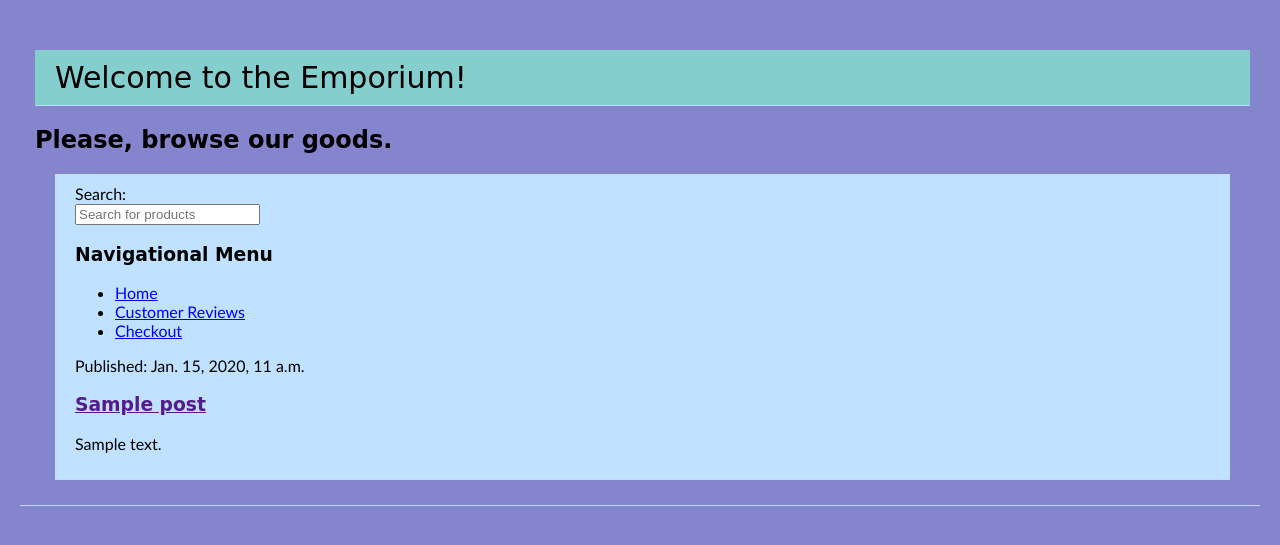
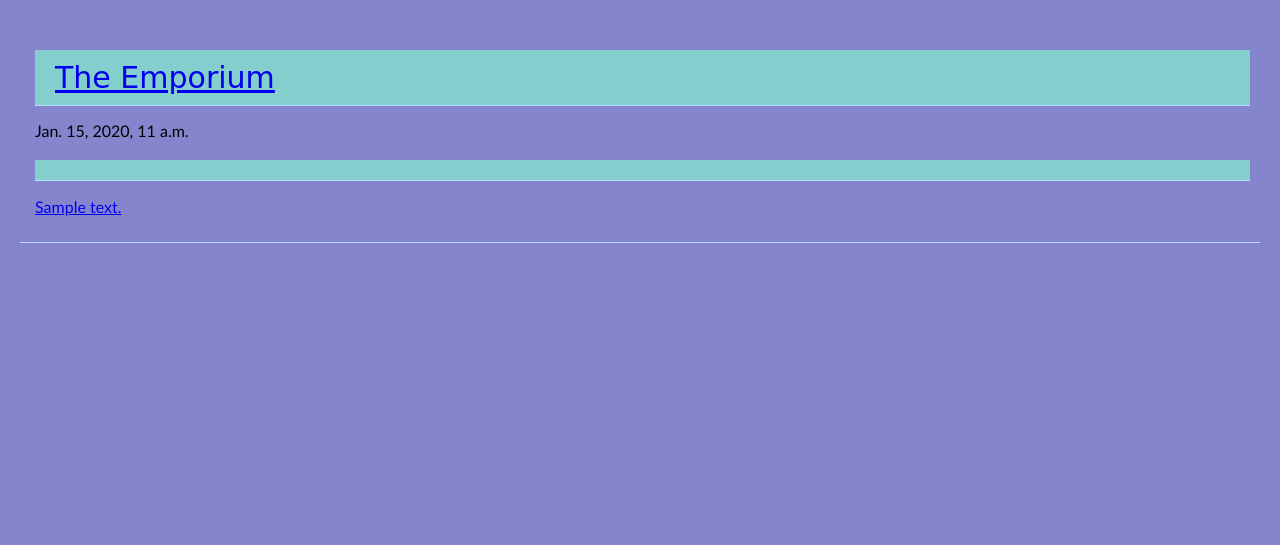
Before and after one commit to megmoggs/my-online-shop, a Django app: template emporium/templates/emporium/product_listing.html in a window 1280 px wide. Shown: the top 545 px of the page. Run offline with Django 3.2, Linux system fonts and the light colour scheme; the template is opened without the code that fills it: values that come from a table or form of the project are taken from there, others are empty; tables that the repository leaves empty hold one stand-in row (values such as "Sample post").

Commit message:
updated code extensions

```diff
--- a/emporium/templates/emporium/base.html
+++ b/emporium/templates/emporium/base.html
@@ -6,8 +6,8 @@
 <link href="{% static 'css/emporium.css' %}" rel="stylesheet">
 </head>
 <body>
+<body>
     <div class="page-header">
-        <a href="{% url 'post_new' %}"" class="top-menu"><span class="glyphicon glyphicon-plus"></span></a>
         <h1><a href="/">The Emporium</a></h1>
     </div>
     <div class="content container">
--- a/emporium/templates/emporium/product_listing.html
+++ b/emporium/templates/emporium/product_listing.html
@@ -1,34 +1,13 @@
-{% load staticfiles %}
-<!DOCTYPE html>
-<html lang="en">
-<head>
-<title>Emporium_Home</title>
-<link href="{% static 'css/emporium.css' %}" rel="stylesheet">
-</head>
-<body>
-<h1> Welcome to the Emporium!</h1>
-<h2>Please, browse our goods.</h2>
-<form method="POST" action="success.html" class="mySearch" name="mySearch">
-<div class="form-search-tool">
-    <label for="name">Search:</label><br>
-    <input type="text" placeholder="Search for products" class="form-search tool" id="search" name="search1">
-</div>
-<h3>Navigational Menu</h3>
-<ul>
-	<li><a href = "mainpage.html">Home</a></li>
-	<li><a href = "Reviews.html">Customer Reviews</a></li>
-	<li><a href = "Checkout.html">Checkout</a></li>
-</ul>
-<div class="content container">
-	<div class="row">
-		<div class="col-md-8">
-			{% for post in posts %}
-			<div class="post">
-				<p>Published: {{post.published_date }}</p>
+{% extends 'emporium/base.html' %}
+
+{% block content %}
+	{% for post in posts %}
+		<div class="post">
+			<div class="date">
+				{{post.published_date }}
 			</div>
-			<h3><a href="">{{ post.title}}</a></h3>
+			<h1><a href="{% url 'post_detail' pk=post.pk %}"</a></h1>
 			<p> {{post.text|linebreaksbr}}</p>
 		</div>
-		{% endfor %}
-	</div>
-</div>
+	{% endfor %}
+{% endblock %}
--- a/emporium/urls.py
+++ b/emporium/urls.py
@@ -3,5 +3,6 @@ from . import views
 
 urlpatterns =  [
 	url(r'^$', views.product_listing, name='product_listing'),
+        url(r'^post/(?P<pk>\d+)/$', views.post_detail, name='post_detail'),
         url(r'^post/new/$', views.post_new, name='post_new'),
         ]
```
Also changed, not shown: emporium/templates/emporium/post_detail.html (added, +12 -0 lines), emporium/templates/emporium/product_detail.html (deleted, +0 -12 lines), emporium/views.py (+16 -2 lines).
